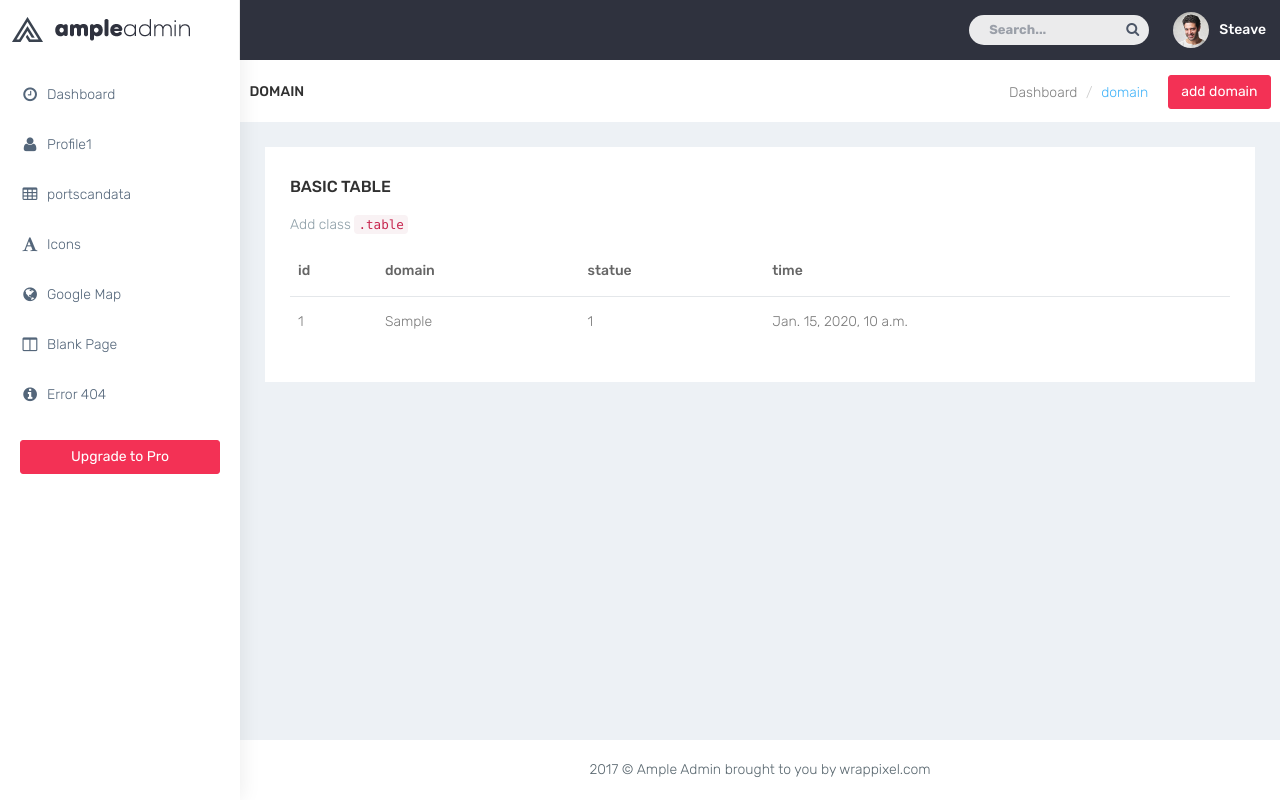
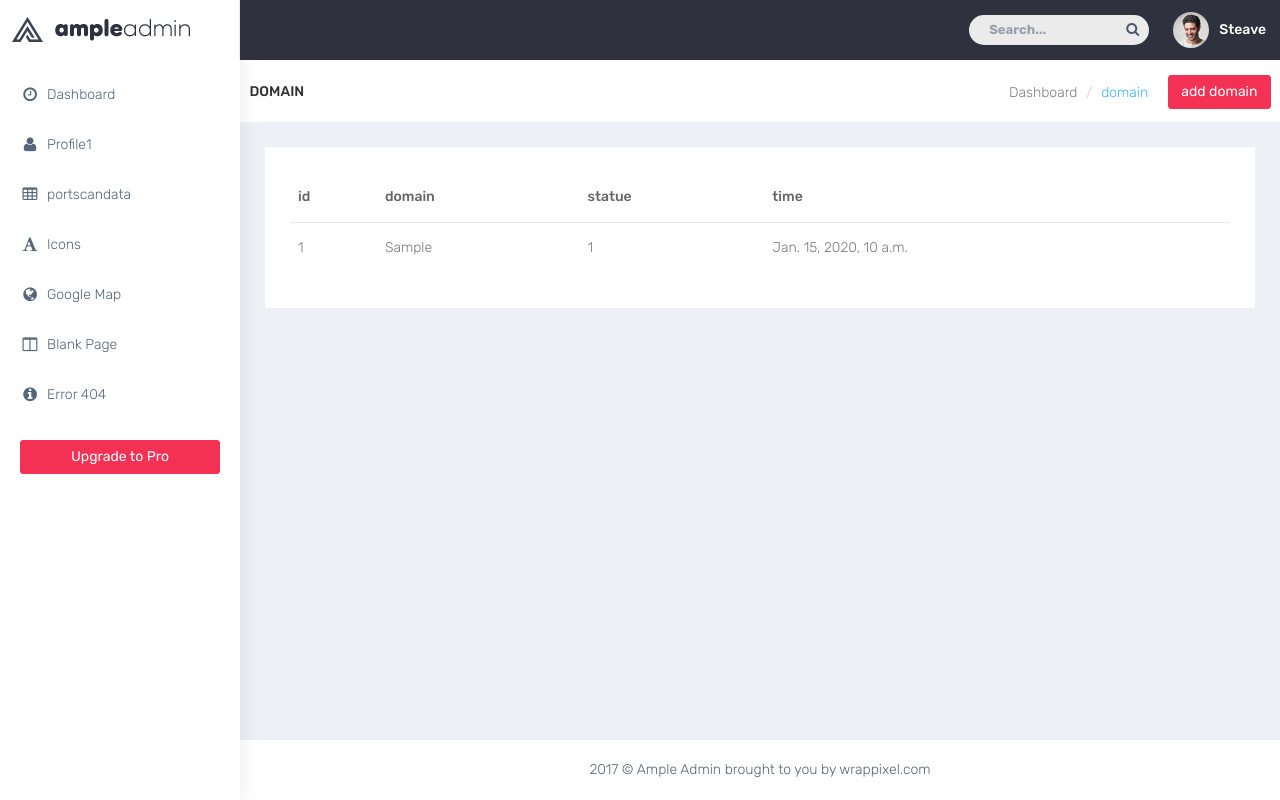
Before and after one commit to LoveCppp/AssetsAdmin, a Django app: page /admin/domain/ in a window 1280 px wide. Run offline with Django 3.2, Linux system fonts and the light colour scheme; tables that the repository leaves empty hold one stand-in row (values such as "Sample post"); some libraries are stand-ins or nearby versions.

```diff
--- a/templates/admin/domain.html
+++ b/templates/admin/domain.html
@@ -19,8 +19,6 @@
 
                 <div class="col-sm-12">
                     <div class="white-box">
-                        <h3 class="box-title">Basic Table</h3>
-                        <p class="text-muted">Add class <code>.table</code></p>
                         <div class="table-responsive">
                             <table class="table">
                                 <thead>
```
